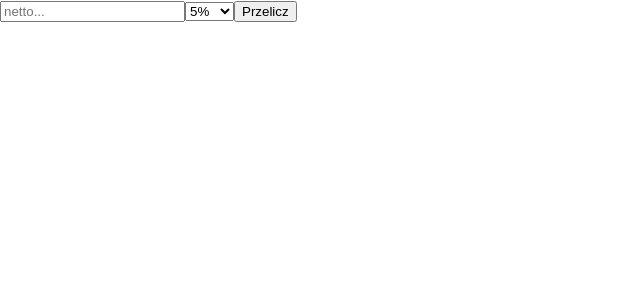
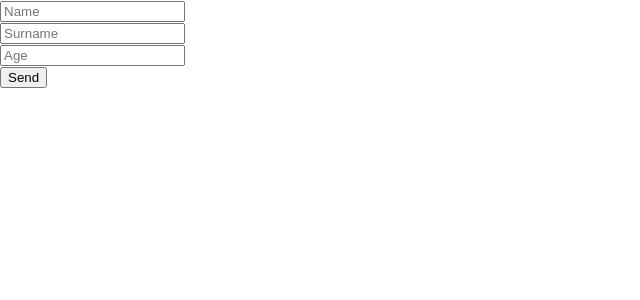
Before and after one commit to mateu52/week4zadania, a React (Create React App) app: page / in a window 1280 px wide. Shown: the top 300 px of the page, without its empty margins (0-640 px from the left). Built offline with nearby package versions, Linux system fonts and the light colour scheme.

Commit message:
komponent klasowy

```diff
--- a/src/Bild/Bild.js
+++ b/src/Bild/Bild.js
@@ -1,27 +1,81 @@
 import React ,{useState} from 'react';
 
-function Bild(){
-    const [val, setVal] = useState("-");
-    const sum=val;
-    const setValue=()=><div>
-        <h1>hello</h1>
-    </div>
+class Bild extends React.Component{
+    state={
+        name:'',
+        surname:'',
+        age:''
+    }
+    sendForm=(event) =>{
+        event.preventDefault();
+    }
+    sendClick=(event)=>{
+        console.log("React bott...");
 
-    return(
-        <div>
-            <input type="number" name="netto" placeholder="netto..."></input>
-            <select>
-                <option value="5">5%</option>
-                <option value="10">10%</option>
-                <option value="15">15%</option>
-                <option value="20">20%</option>
-            </select>
-            <button onClick={ setValue }>Przelicz</button>
-            <h1>{setValue}</h1>
-        </div>
-    );
+    }
+    sendChange=(event)=>{
+        //const keyName= event.target.name;
+        this.setState({ [event.target.name ] : event.target.value});
+    }
+    render() {
+
+        return(
+            <form onSubmit={ this.sendForm }>
+                <div>
+                    <input type="text" name="name" placeholder="Name" onChange={ this.sendChange } />
+                </div>
+                <div>
+                    <input type="text" name="surname" placeholder="Surname" onChange={ this.sendChange } />
+                </div>
+                <div>
+                    <input type="text" name="age" placeholder="Age" onChange={ this.sendChange } />
+                </div>
+                <button type="submit" onClick={ this.sendClick }>Send</button>
+            </form>
+            );
+    }
+
 }
 
 
 
+
+/* function useInput(initialValue= ''){
+    const [value, setValue] = useState('ss');
+
+    const optionChange = (event) => {
+        setValue(event.target.value);
+    };
+
+    return [value, optionChange];
+}
+
+function Bild(){
+    const [netto, setNetto] = useInput('');
+    const [procent, setProcent] = useInput('a');
+
+    function sendForm(event){
+            event.preventDefault();
+            <p>{netto}</p>
+
+    };
+
+    return(
+        <form onSubmit={ sendForm}>
+            <input type="number" onChange={ setNetto } name="netto" placeholder="netto..." />
+            <select  >
+                <option >wielkość napiwku(%)</option>
+                <option value="5"   onChange={useInput}>5%</option>
+                <option value="10"  onChange={setProcent}>10%</option>
+                <option value="15"  onChange={setProcent}>15%</option>
+                <option value="20"  onChange={setProcent}>20%</option>
+            </select>
+            <button type="submit">Przelicz</button>
+        </form>
+
+    );
+}
+*/
+
+
 export default Bild;
```
